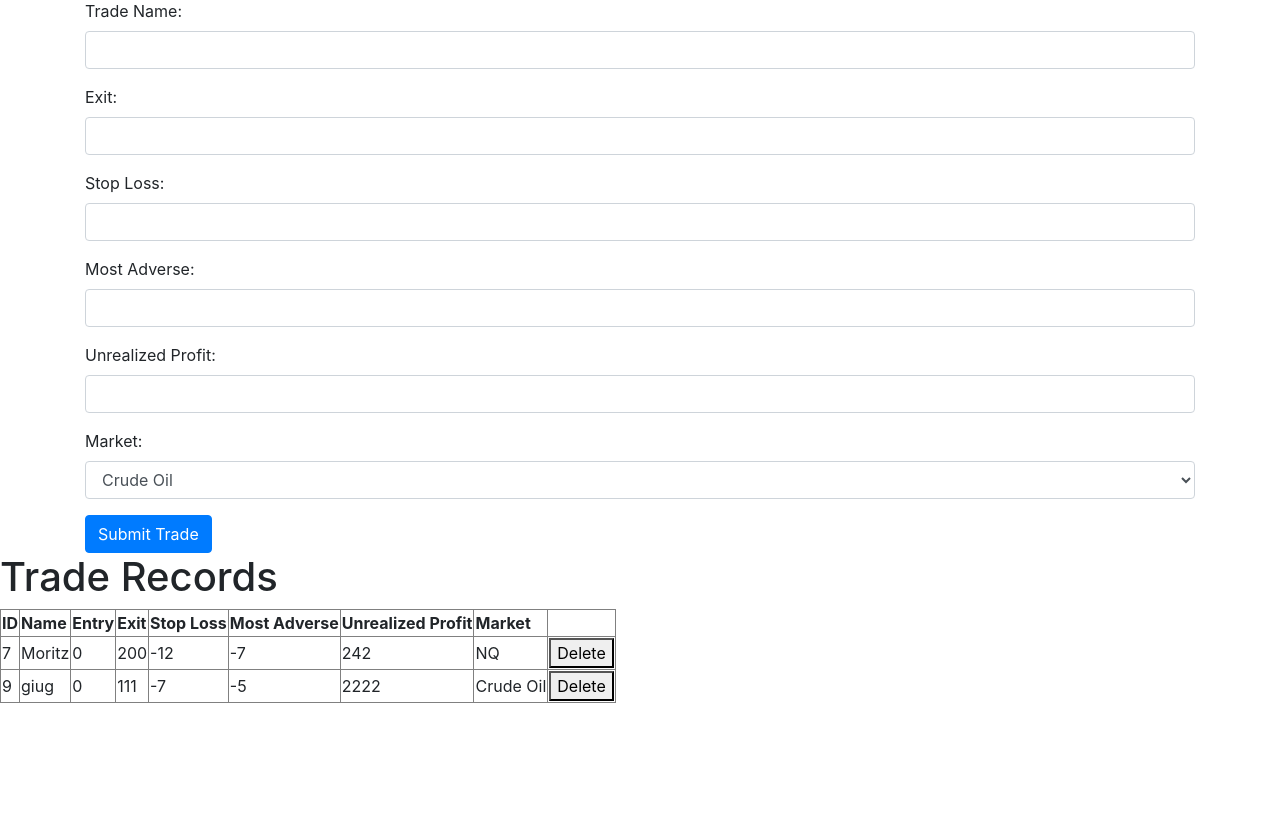
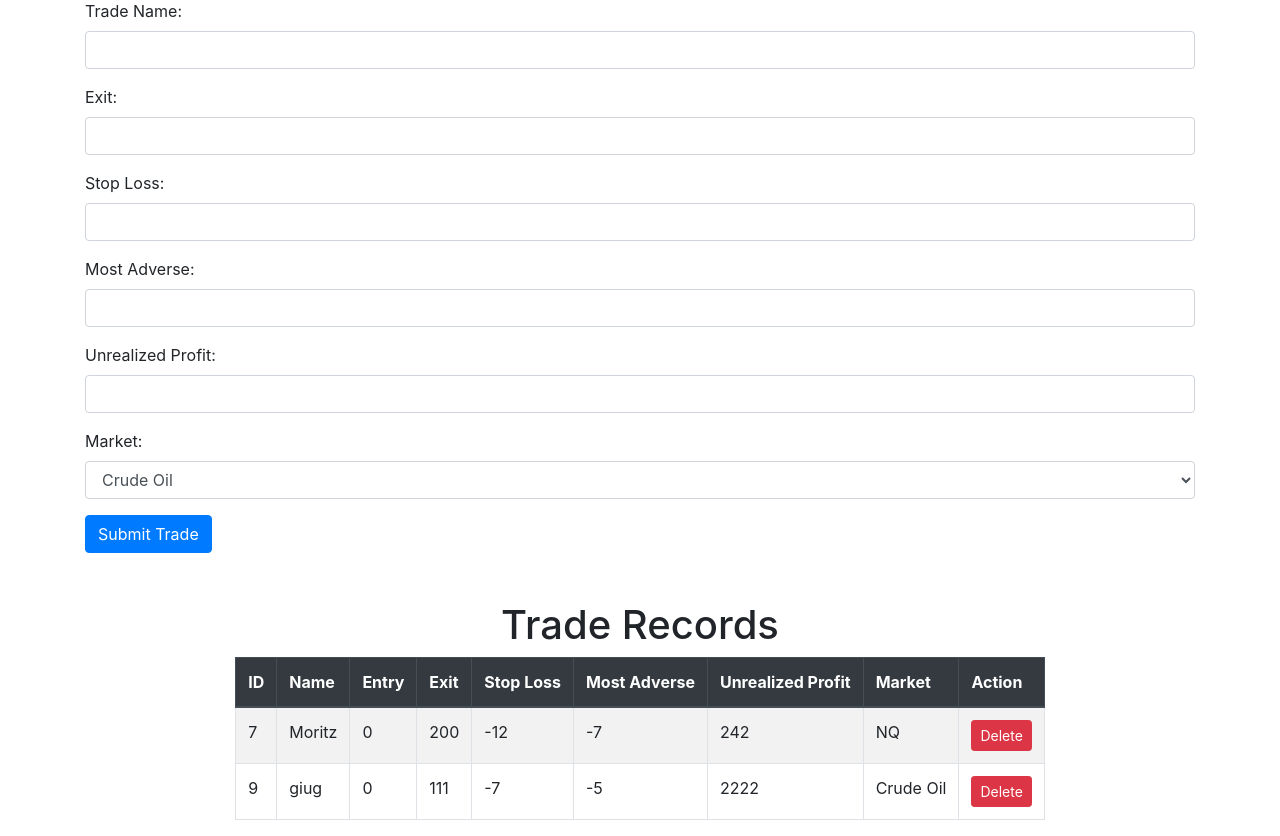
Before and after one commit to ionleader/Trading-Analysis-WebApp, a Flask app: page /trade_entry in a window 1280 px wide. Shown: the part 105-941 px from the top of the page. Before the commit the page ends 808 px from the top, so only its background shows below. Run offline with Flask 3, Linux system fonts and the light colour scheme; data comes from the database, SQL or seed files in the repository; both versions use the stored data as it was after the commit; some libraries are stand-ins or nearby versions.

Commit message:
Trade recors Bootstrap design

```diff
--- a/templates/index.html
+++ b/templates/index.html
@@ -63,11 +63,10 @@
     {% endwith %}
 
 
-
-    <h1>Trade Records</h1>
-
-    <table border="1">
-        <thead>
+<h1 class="text-center mt-5">Trade Records</h1>
+        <div class="d-flex justify-content-center">
+            <table class="table table-bordered table-striped w-auto">
+                <thead class="thead-dark">
                     <tr>
                         <th>ID</th>
                         <th>Name</th>
@@ -77,6 +76,7 @@
                         <th>Most Adverse</th>
                         <th>Unrealized Profit</th>
                         <th>Market</th>
+                        <th>Action</th>
                     </tr>
                 </thead>
                 <tbody>
@@ -91,17 +91,15 @@
                             <td>{{ trade['unrealized_profit'] }}</td>
                             <td>{{ trade['market'] }}</td>
                             <td>
-                    <!-- Form to delete the trade -->
                                 <form action="{{ url_for('delete_trade', trade_id=trade.id) }}" method="POST" style="display:inline;">
-                        <button type="submit" onclick="return confirm('Are you sure you want to delete this trade?');">Delete</button>
+                                    <button type="submit" class="btn btn-danger btn-sm" onclick="return confirm('Are you sure you want to delete this trade?');">Delete</button>
                                 </form>
                             </td>
                         </tr>
                     {% endfor %}
                 </tbody>
             </table>
-
-
-
+        </div>
+    </div>
 </body>
 </html>
```
Also changed, not shown: trades.db. Lines whose indentation alone changed are shown as unchanged.
